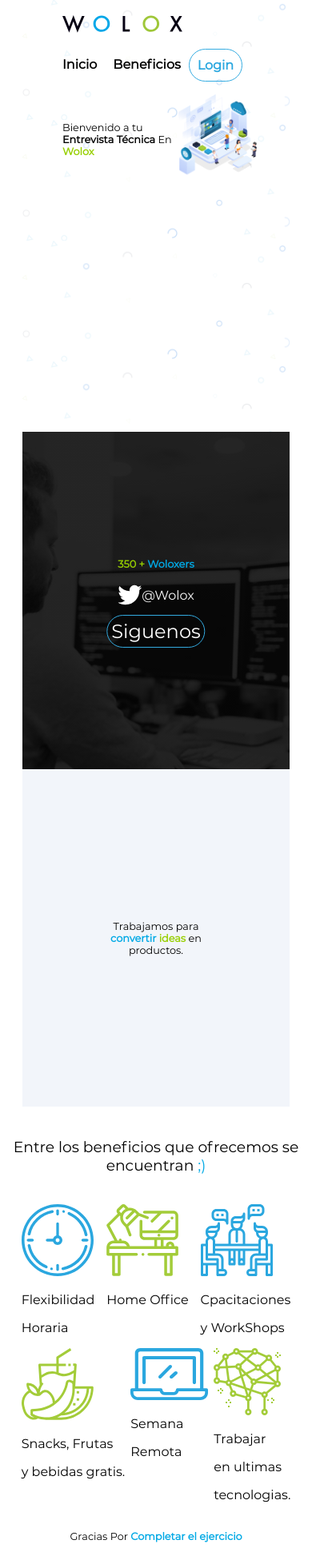
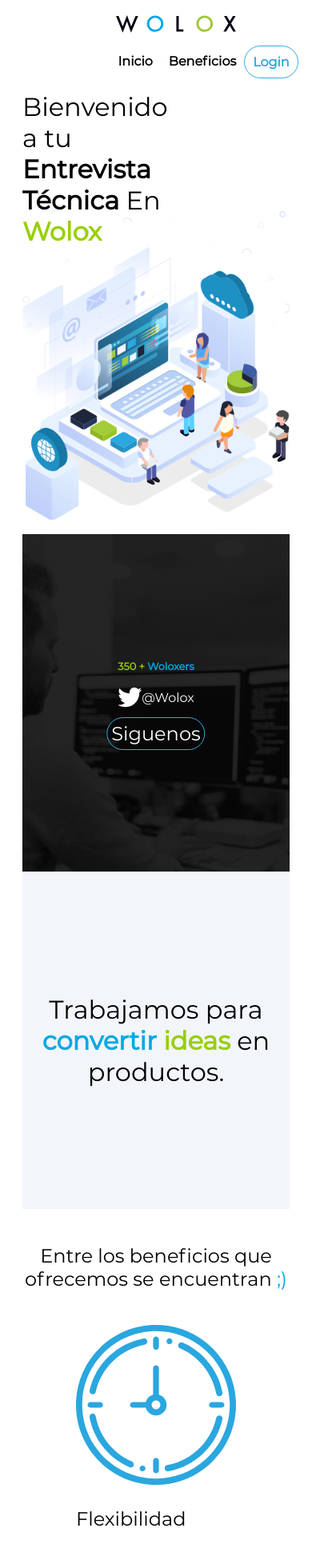
Before and after one commit to C0der97/Wolox, an Angular app: page / in a window 390 px wide. Shown: the part 29-1970 px from the top of the page at 80% size. Built offline with nearby package versions, Linux system fonts and the light colour scheme.

Commit message:
Ajustes responsive

```diff
--- a/src/app/landing/landing.component.html
+++ b/src/app/landing/landing.component.html
@@ -1,6 +1,6 @@
 <div class="contenedor">
     <div class="header">
-        <div class="fila">
+        <div class="fila menu">
             <div class="logo">
                 <img alt="logo Wolox" src="assets/logo_full_color.svg">
         </div>
@@ -48,7 +48,7 @@
     </div>
 </div>
 
-<div class="fila" style="text-align: center;">
+<div class="fila textoBeneficios" style="text-align: center;">
        <h3 style="width:100%;font-weight: normal;"> Entre los beneficios que ofrecemos se encuentran <strong  style="color: #00A9E5;font-weight: normal;" > ;)</strong></h3>
 </div>
 
@@ -95,7 +95,8 @@
 
 </div>
 
-<div class="fila tamano" style="text-align:text-center">
-    <h1>Gracias Por <strong  style="color: #00A9E5;text-align:text-center" > Completar el ejercicio</strong> </h1>
+<div class="fila footer">
+    <h1>Gracias por <strong  style="color: #00A9E5" > completar el ejercicio</strong> </h1>
     <h3>Te invitamos a ver más información</h3>
+    <div class="activo">Conoce más</div>
 </div>
--- a/src/app/landing/landing.component.scss
+++ b/src/app/landing/landing.component.scss
@@ -24,35 +24,74 @@
     .fila {
         display: flex;
         flex-wrap: wrap;
-        //justify-content: space-around;
     }
 
-    h1{
+    .text_woloxer h1{
         font-size: 0.8rem;
     }
+
     .navbar ul {
     width: 50vw;
     display: inline-flex;
-    align-items: flex-start;
+    align-items: center;
     justify-content: center;
     }
 
     .img_woloxer {
         width: 100vw !important;
         height: 50vh !important;
+    }
 
+    .menu{
+        justify-content: space-around;
     }
 
     .seccion_trabajamosJuntos {
         width: 100vw !important;
         height: 50vh !important;
+    }
 
+    .logo {
+        width: 100vw !important;
+        padding-left: 0;
+        display: flex;
+        justify-content: center;
     }
-}
 
-.hero{
-    width: 25vw;
-    height: 50vh;
+    .logo img {
+        margin-top: 20px;
+        width: 150px;
+    }
+
+    .footer{
+        width: 50% !important;
+        margin-top: 0 !important;
+        margin: 0 auto;
+        clear: both;
+    }
+
+    .footer h1,.footer h3{
+        font-size: 1.6rem;
+    }
+
+    .beneficios{
+        flex-direction: column;
+        align-content: space-around;
+    }
+
+    .textoBeneficios h3{
+        font-size: 1.5rem;
+    }
+
+    .card img{
+        width: 200px;
+    }
+
+    .card p{
+        font-size: 1.5rem;
+    }
+
+
 }
 
 .logo {
@@ -114,9 +153,12 @@
 }
 
 .mensaje {
-    margin-top: 10%;
-    padding-left: 50px;
+    display: flex;
+    flex-direction: column;
+    flex-wrap: wrap;
     width: 50vw;
+    justify-content: center;
+    align-content: space-around
 }
 
 .vector_1 {
@@ -124,7 +166,7 @@
 }
 
 .img_woloxer {
-    width: 50%;
+    width: 50vw;
     height: 25rem;
     padding-left: 50px;
     background-image: linear-gradient(rgba(0, 0, 0, 0.5), rgba(0, 0, 0, 0.5)),
@@ -157,12 +199,22 @@
 .header {
     background-image: url("http://localhost:4200/assets/Backgrounds/Bg_Header.png");
     background-size: contain;
-    background-position: top ;
+    background-position: left;
+    background-repeat: no-repeat;
 }
 
+.menu{
+    align-items: center;
+}
 
-.tamano{
+.footer{
+    margin-top: -129px;
+    background-image: url("http://localhost:4200/assets/Backgrounds/Bg_Footer.png");
+    background-size: contain;
+    background-position: top;
     width: 100%;
+    height: 37vh;
     flex-direction: column;
-    align-items: center
+    align-items: center;
+    justify-content: center;
 }
```
